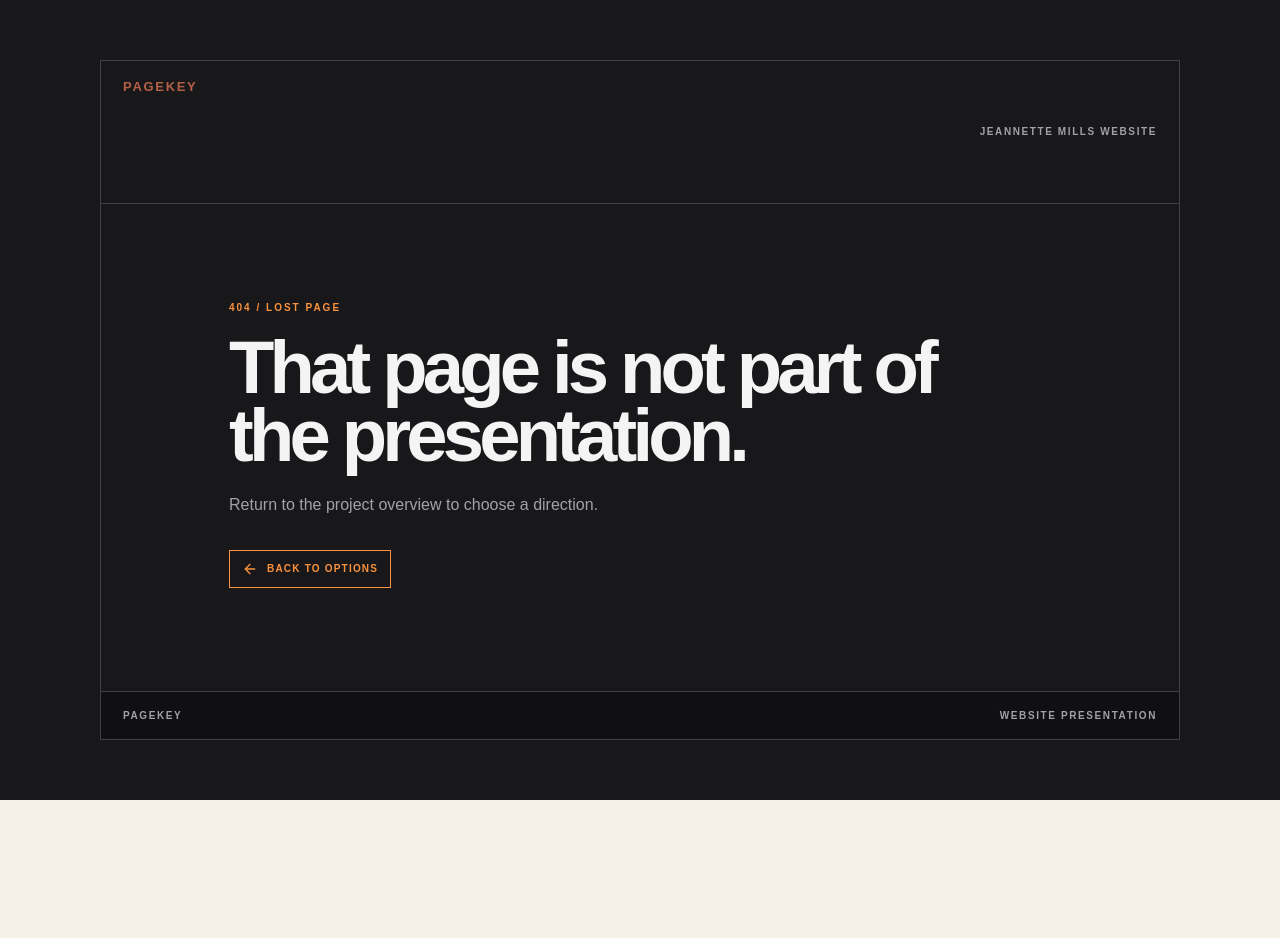
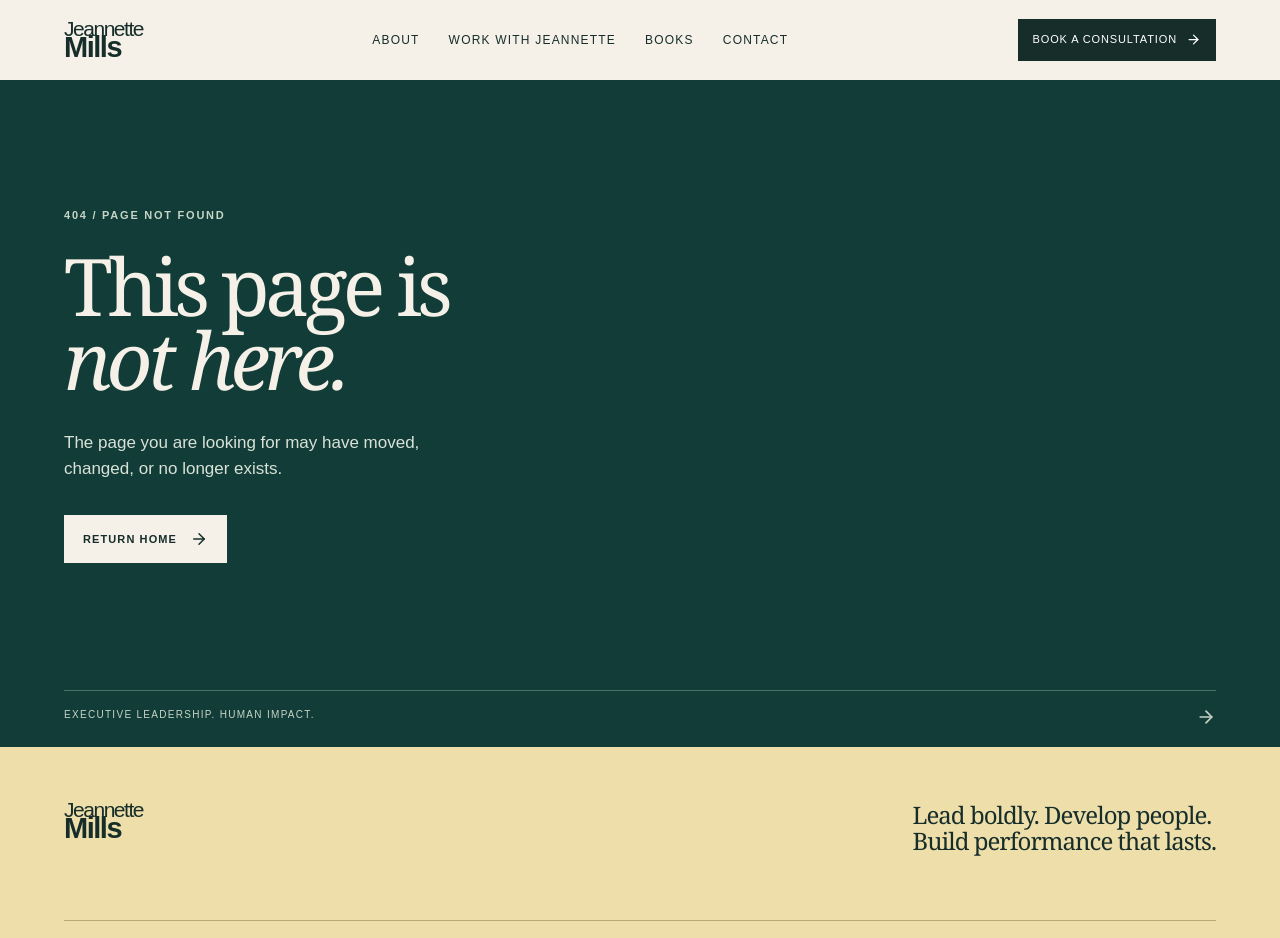
Before and after one commit to pagekey/jeannettemills.com, a React (Vite) app: page /option-1 in a window 1280 px wide. Before the commit this address had no page. Shown: the top 938 px of the page. Before the commit the page ends 800 px from the top, so only its background shows below. Built offline with nearby package versions, Linux system fonts and the light colour scheme.

Commit message:
feat: add NotFound.tsx to match selected site

```diff
--- a/src/components/pages/NotFound.tsx
+++ b/src/components/pages/NotFound.tsx
@@ -1,27 +1,75 @@
-import { ArrowLeft } from "lucide-react";
+import { ArrowRight } from "lucide-react";
 import { Link } from "react-router-dom";
+import "./option1.css";
 
 export default function NotFound() {
   return (
-    <main className="not-found-page">
-      <section className="not-found-board">
-        <header className="options-header">
-          <span className="options-brand">PageKey</span>
-          <span>Jeannette Mills website</span>
-        </header>
-        <div className="not-found-content">
-          <p className="options-eyebrow">404 / Lost page</p>
-          <h1>That page is not part of the presentation.</h1>
-          <p>Return to the project overview to choose a direction.</p>
-          <Link className="options-action" to="/">
-            <ArrowLeft size={16} /> Back to options
+    <main>
+      <header className="site-header content-header">
+        <Link className="wordmark" to="/" aria-label="Jeannette Mills home">
+          <span>Jeannette</span>
+          <strong>Mills</strong>
+        </Link>
+        <nav aria-label="Primary navigation">
+          <Link to="/about">About</Link>
+          <Link to="/work-with-jeannette">Work With Jeannette</Link>
+          <Link to="/books">Books</Link>
+          <Link to="/contact">Contact</Link>
+        </nav>
+        <Link className="header-cta" to="/contact">
+          Book a consultation <ArrowRight size={15} />
+        </Link>
+      </header>
+
+      <section className="hero">
+        <div className="hero-grid">
+          <div className="hero-copy">
+            <p className="eyebrow light">404 / Page not found</p>
+            <h1>
+              This page is
+              <br />
+              <em>not here.</em>
+            </h1>
+            <p className="hero-intro">
+              The page you are looking for may have moved, changed, or no longer
+              exists.
+            </p>
+            <Link className="button button-light" to="/">
+              Return home <ArrowRight size={18} />
+            </Link>
+          </div>
+        </div>
+        <div className="hero-footnote">
+          <span>Executive leadership. Human impact.</span>
+          <ArrowRight size={20} />
+        </div>
+      </section>
+
+      <footer>
+        <div className="footer-top">
+          <Link className="wordmark" to="/">
+            <span>Jeannette</span>
+            <strong>Mills</strong>
           </Link>
+          <p>
+            Lead boldly. Develop people.
+            <br />
+            Build performance that lasts.
+          </p>
         </div>
-        <footer className="options-footer">
-          <span>PageKey</span>
-          <span>Website presentation</span>
-        </footer>
-      </section>
+        <div className="footer-links">
+          <Link to="/contact">Get in touch</Link>
+          <Link to="/about">About Jeannette</Link>
+          <Link to="/work-with-jeannette">Work with Jeannette</Link>
+          <Link to="/">Back to home <ArrowRight size={15} /></Link>
+        </div>
+        <div className="footer-bottom">
+          <span>&copy; {new Date().getFullYear()} Jeannette Mills. All rights reserved.</span>
+          <span>
+            Website by <a href="https://pagekey.io">PageKey</a>
+          </span>
+        </div>
+      </footer>
     </main>
   );
 }
```
